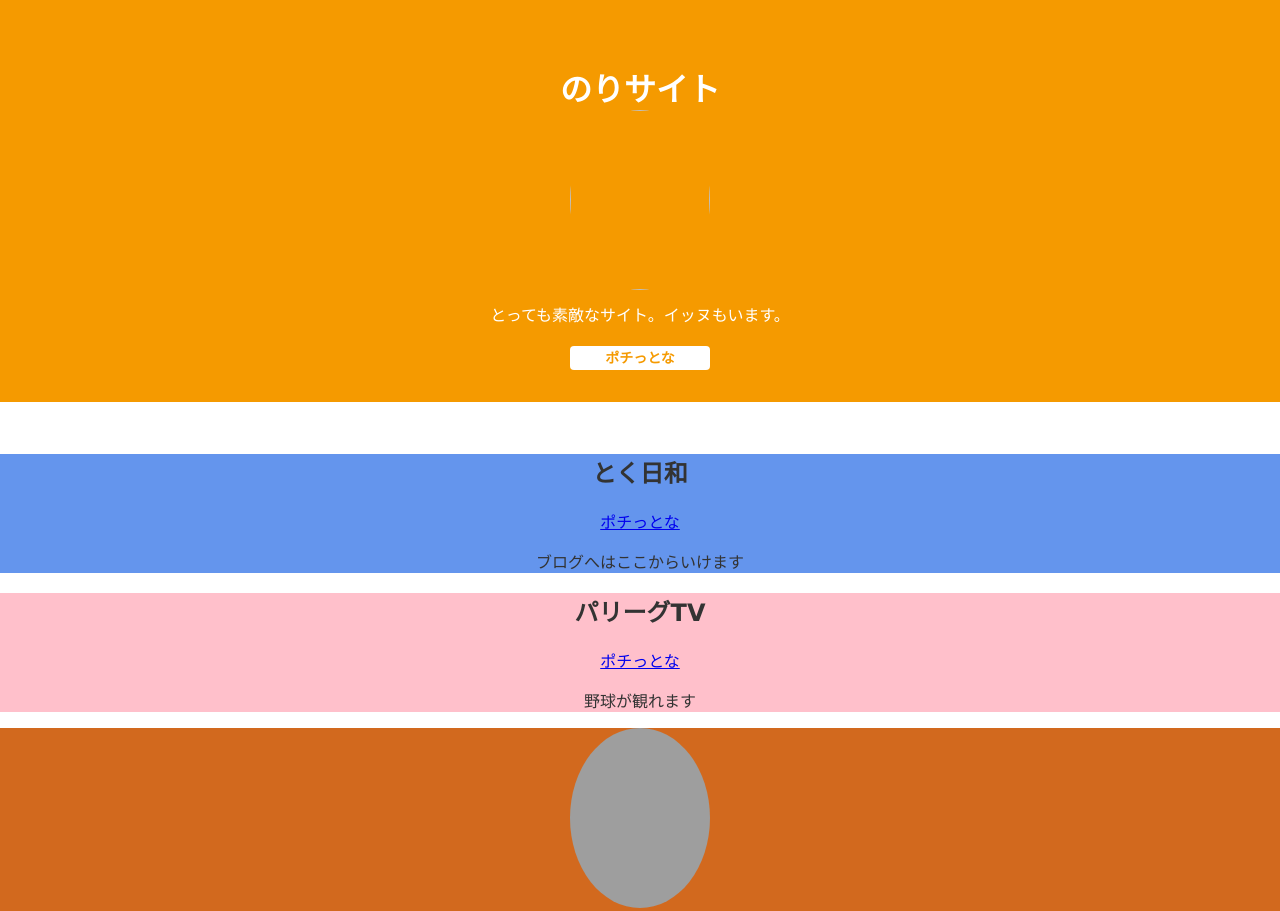
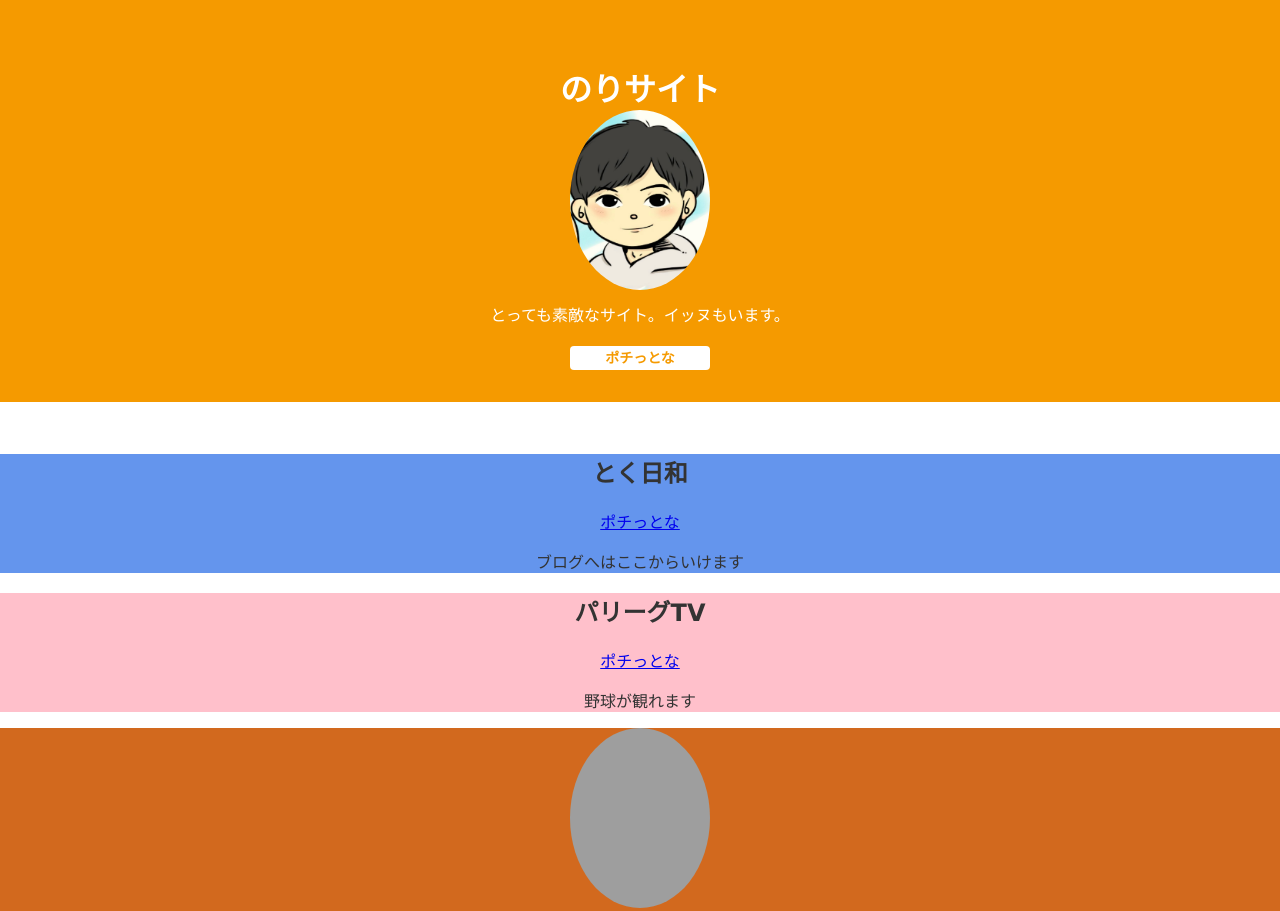
Before and after one commit to mok7524/noricafe, a plain HTML site: page index.html in a window 1280 px wide. Shown: the top 911 px of the page. Drawn offline with Linux system fonts and the light colour scheme; grey boxes are pictures that could not be loaded.

Commit message:
Update index.html

```diff
--- a/index.html
+++ b/index.html
@@ -11,7 +11,7 @@
 
     <header>
       <h1>のりサイト</h1>
-      <img src="img/IMG_0086.jpg" alt="">
+      <img src="https://github.com/mok7524/noricafe/blob/main/IMG_0086.jpg?raw=true" alt="">
       <p>とっても素敵なサイト。イッヌもいます。</p>
       <a href="ポッチっとな" class="btn">ポチっとな</a>
     </header>
```
